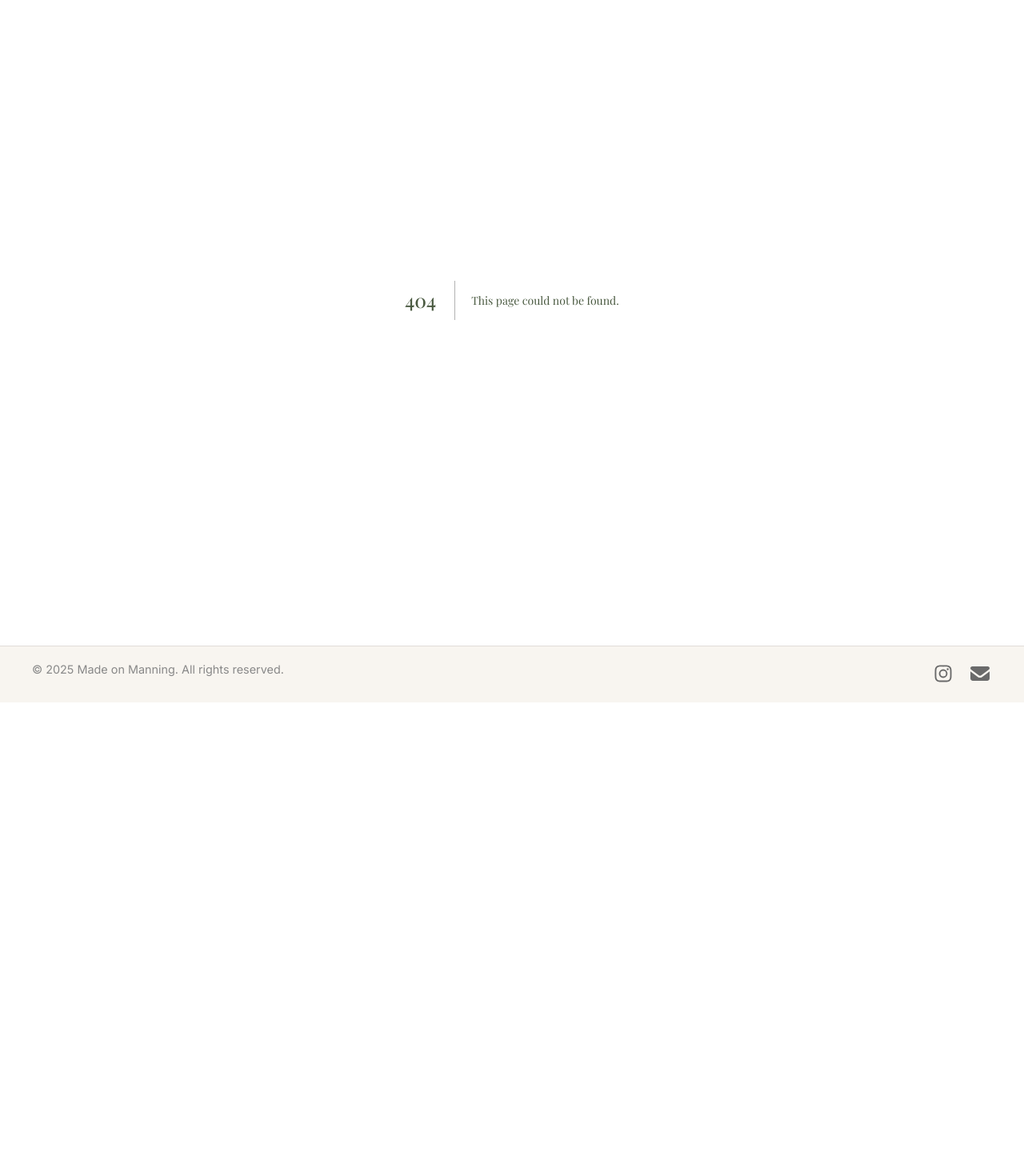
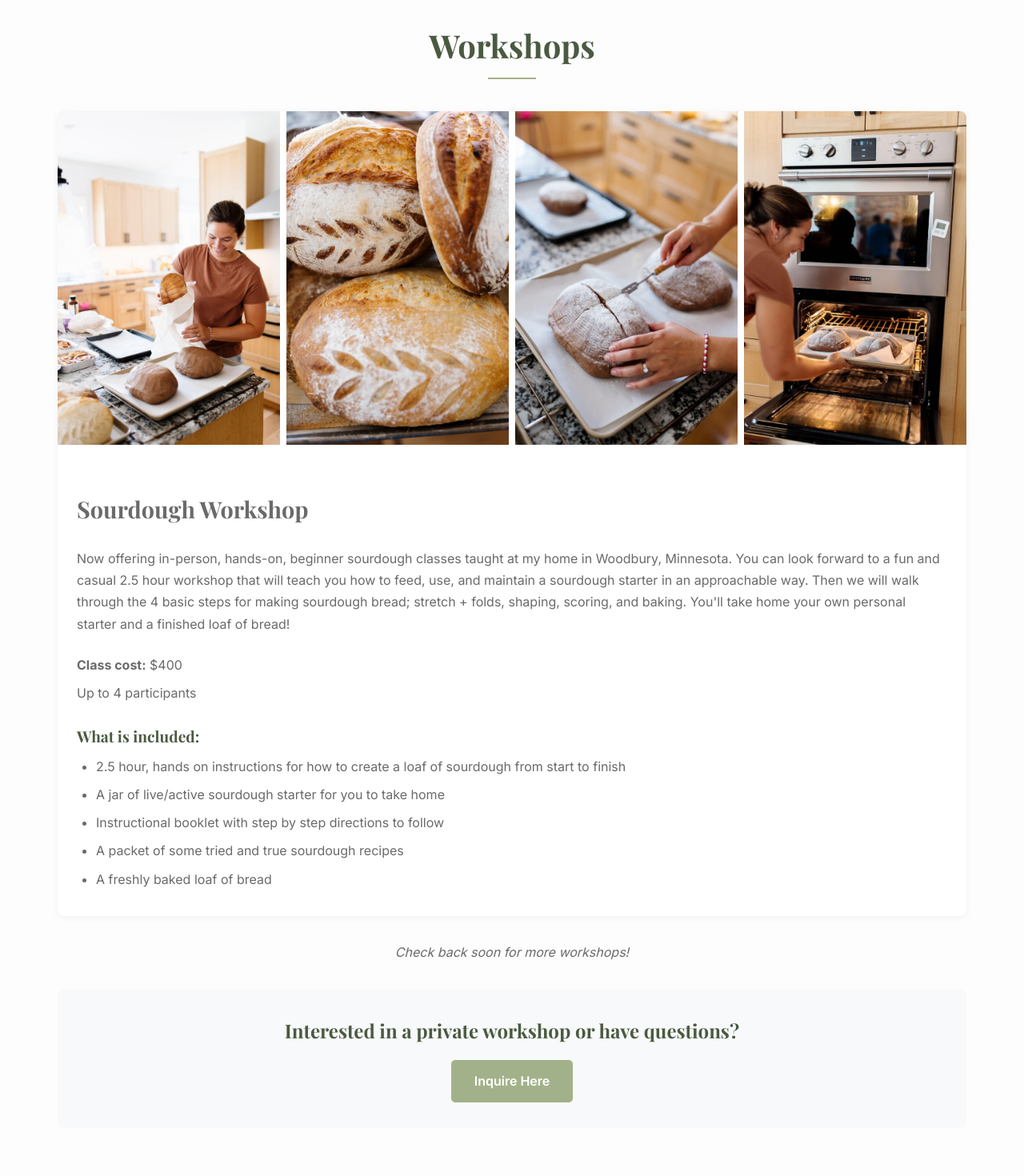
Before and after one commit to madeonmanning/madeonmanning.github.io, a Next.js app: page /workshops in a window 1280 px wide. Before the commit this address had no page. Shown: the part 120-1590 px from the top of the page at 80% size. Before the commit the page ends 998 px from the top, so only its background shows below. Built offline with nearby package versions, Linux system fonts and the light colour scheme; a web font is replaced by a local one.

Commit message:
add workshops page

```diff
--- a/app/contact/page.jsx
+++ b/app/contact/page.jsx
@@ -126,6 +126,7 @@ function ContactUs() {
           >
             <option value="General Inquiry">General Inquiry</option>
             <option value="Custom Baked Goods">Custom Baked Goods</option>
+            <option value="Workshops">Workshops</option>
             <option value="Rentals">Rentals</option>
             <option value="Other">Other</option>
           </select>
--- a/app/layout.jsx
+++ b/app/layout.jsx
@@ -34,9 +34,8 @@ export default function RootLayout({ children }) {
                   <li><Link href="/farmstand">Farmstand</Link></li>
                   <li><Link href="/bakery">Bakery</Link></li>
                   <li><Link href="/events">Events</Link></li>
+                  <li><Link href="/workshops">Workshops</Link></li>
                   <li><Link href="/rentals">Rentals</Link></li>
-                  {/*<li><Link to="/workshops">Workshops</Link></li>
-                  <li><Link to="/rentals">Rentals</Link></li>*/}
                   <li><Link href="/about">About</Link></li>
                 </ul>
               </nav>
--- /dev/null
+++ b/app/workshops/Workshops.css
@@ -0,0 +1,93 @@
+.workshops-container {
+    display: grid;
+    grid-template-columns: repeat(auto-fit, minmax(300px, 1fr));
+    gap: 2rem;
+    margin-top: 2rem;
+}
+
+.workshop-card {
+    background-color: #ffffff;
+    border-radius: 8px;
+    box-shadow: 0 2px 10px rgba(0,0,0,0.05);
+    overflow: hidden; /* Ensures the image corners are rounded */
+    display: flex;
+    flex-direction: column;
+}
+
+.workshop-image-grid {
+    display: grid;
+    grid-template-columns: repeat(4, 1fr);
+    gap: 0.5rem;
+}
+
+.workshop-grid-image {
+    width: 100%;
+    height: auto;
+    object-fit: cover;
+}
+
+.workshop-info {
+    padding: 1.5rem;
+    display: flex;
+    flex-direction: column;
+    flex-grow: 1; /* Allows the info section to fill available space */
+}
+
+.workshop-title {
+    font-size: 1.5rem;
+    margin-top: 0;
+    margin-bottom: 0.5rem;
+}
+
+.workshop-description {
+    font-size: 1rem;
+    color: #6a6a6a;
+    flex-grow: 1; /* Pushes the button to the bottom */
+    margin-bottom: 1.5rem;
+}
+
+.workshop-cost,
+.workshop-participants {
+    font-size: 1rem;
+    color: #6a6a6a;
+    margin-bottom: 0.5rem;
+}
+
+.workshop-includes {
+    margin-top: 1rem;
+}
+
+.workshop-includes-title {
+    font-size: 1.2rem;
+    margin-bottom: 0.5rem;
+}
+
+.workshop-includes ul {
+    padding-left: 1.5rem;
+    font-size: 1rem;
+    color: #6a6a6a;
+}
+
+.workshop-includes li {
+    margin-bottom: 0.5rem;
+}
+
+.more-workshops-note {
+    text-align: center;
+    margin-top: 2rem;
+    font-style: italic;
+    color: #6a6a6a;
+}
+
+.inquiry-section {
+    text-align: center;
+    margin-top: 2rem;
+    padding: 2rem;
+    background-color: #f8f9fa;
+    border-radius: 8px;
+}
+
+.inquiry-section h2 {
+    margin-top: 0;
+    margin-bottom: 1rem;
+}
--- /dev/null
+++ b/app/workshops/page.jsx
@@ -0,0 +1,69 @@
+import React from 'react';
+import '../globals.css';
+import './Workshops.css';
+import Link from 'next/link';
+
+function Workshops() {
+  const workshops = [
+    {
+      id: 1,
+      images: [
+        '/workshop-sourdough-1.jpg',
+        '/workshop-sourdough-2.jpg',
+        '/workshop-sourdough-3.jpg',
+        '/workshop-sourdough-4.jpg'
+      ],
+      title: 'Sourdough Workshop',
+      description: 'Now offering in-person, hands-on, beginner sourdough classes taught at my home in Woodbury, Minnesota. You can look forward to a fun and casual 2.5 hour workshop that will teach you how to feed, use, and maintain a sourdough starter in an approachable way. Then we will walk through the 4 basic steps for making sourdough bread; stretch + folds, shaping, scoring, and baking. You\'ll take home your own personal starter and a finished loaf of bread!',
+      cost: '$400',
+      participants: 'Up to 4 participants',
+      includes: [
+        '2.5 hour, hands on instructions for how to create a loaf of sourdough from start to finish',
+        'A jar of live/active sourdough starter for you to take home',
+        'Instructional booklet with step by step directions to follow',
+        'A packet of some tried and true sourdough recipes',
+        'A freshly baked loaf of bread'
+      ]
+    }
+  ];
+
+  return (
+    <div className="page-section workshops-page">
+      <h1 className="page-title">Workshops</h1>
+      <div className="workshops-container">
+        {workshops.map(workshop => (
+          <div key={workshop.id} className="workshop-card">
+            <div className="workshop-image-grid">
+              {workshop.images.map((image, index) => (
+                <img key={index} src={image} alt={`${workshop.title} image ${index + 1}`} className="workshop-grid-image" />
+              ))}
+            </div>
+            <div className="workshop-info">
+              <h3 className="workshop-title">{workshop.title}</h3>
+              <p className="workshop-description">{workshop.description}</p>
+              <p className="workshop-cost"><strong>Class cost:</strong> {workshop.cost}</p>
+              <p className="workshop-participants"><strong></strong> {workshop.participants}</p>
+              <div className="workshop-includes">
+                <h4 className="workshop-includes-title">What is included:</h4>
+                <ul>
+                  {workshop.includes.map((item, index) => (
+                    <li key={index}>{item}</li>
+                  ))}
+                </ul>
+              </div>
+            </div>
+          </div>
+        ))}
+      </div>
+      <div className="more-workshops-note">
+        <p>Check back soon for more workshops!</p>
+      </div>
+      <div className="inquiry-section">
+        <h2>Interested in a private workshop or have questions?</h2>
+        <Link href="/contact" className="cta-button">Inquire Here</Link>
+      </div>
+    </div>
+  );
+}
+
+export default Workshops;
```
